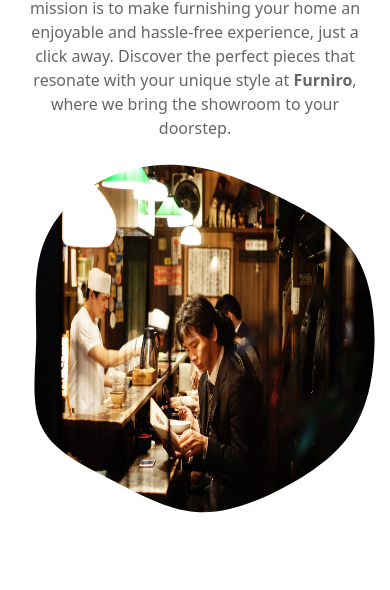
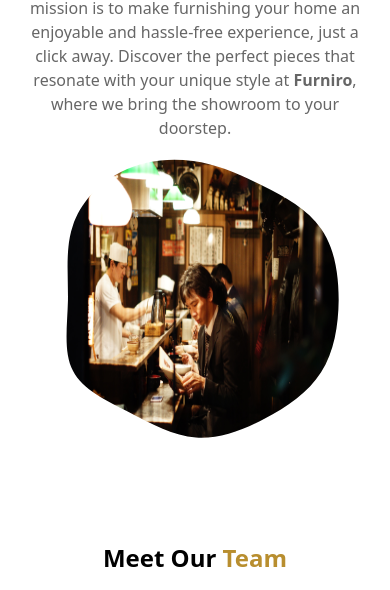
Before and after one commit to Suleman615/Furniro, a Next.js app: page /About in a window 390 px wide. Shown: the part 770-1360 px from the top of the page. Built offline with nearby package versions, Linux system fonts and the light colour scheme.

Commit message:
about page responsive updated

```diff
--- a/src/pages/About.tsx
+++ b/src/pages/About.tsx
@@ -19,7 +19,7 @@ export default function About() {
                     <p className="text-grey mx-2">At <b>Furniro</b>, we are passionate about bringing convenience and style to your home furnishing needs. We understand that  furniture plays a crucial role in enhancing the quality of life, comfort, and aesthetics. Our team is dedicated to redefining the way you shop for furniture. We are more than just an online platform; we are your trusted partner in creating beautiful, functional spaces. With a commitment to quality, affordability, and seamless service, we offer a wide range of furniture options to cater to diverse tastes and requirements. Our mission is to make furnishing your home an enjoyable and hassle-free experience, just a click away. Discover the perfect pieces that resonate with your unique style at <b>Furniro</b>, where we bring the showroom to your doorstep.</p>
                 </div>
                 <div className="col-span-2 lg:col-span-1  flex-center ">
-                    <div className="relative  min-h-[400px] min-w-[400px]"><Image fill={true} className="  mask-shape  " src="/assets/p2.jpg" alt="" /></div>
+                    <div className="relative  min-h-[320px] min-w-[320px]"><Image fill={true} className="  mask-shape  " src="/assets/p2.jpg" alt="" /></div>
                 </div>
 
             </div>
```
